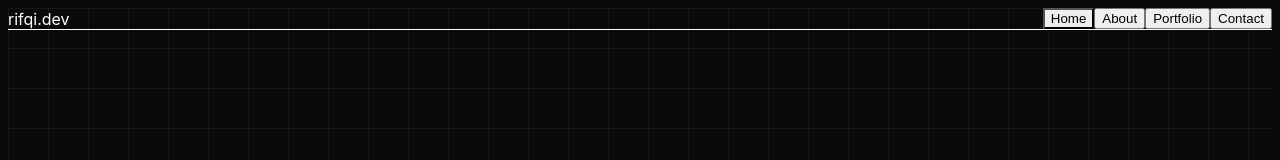
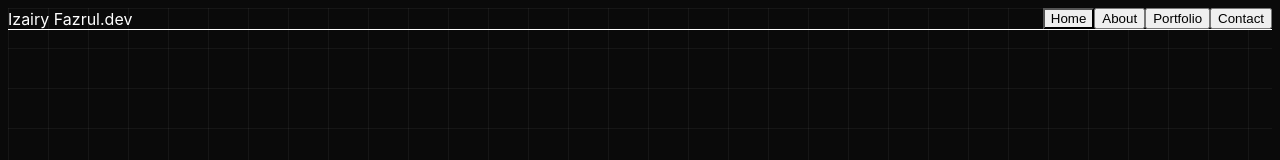
Before and after one commit to pazrol/portfolio, a React (Vite) app: page / in a window 1280 px wide. Shown: the top 160 px of the page. Built offline with nearby package versions, Linux system fonts and the light colour scheme.

Commit message:
Initial commit

```diff
--- a/src/App.jsx
+++ b/src/App.jsx
@@ -28,7 +28,7 @@ function App() {
       {/* Top Navigation Row */}
       <div className="w-full max-w-5xl flex justify-between items-center py-4 border-b border-white/10 mb-12">
         <span className="font-mono text-lg font-bold tracking-wider text-gray-400">
-          rifqi.dev
+          Izairy Fazrul.dev
         </span>
         <Navbar activeTab={activeTab} setActiveTab={setActiveTab} />
       </div>
```
